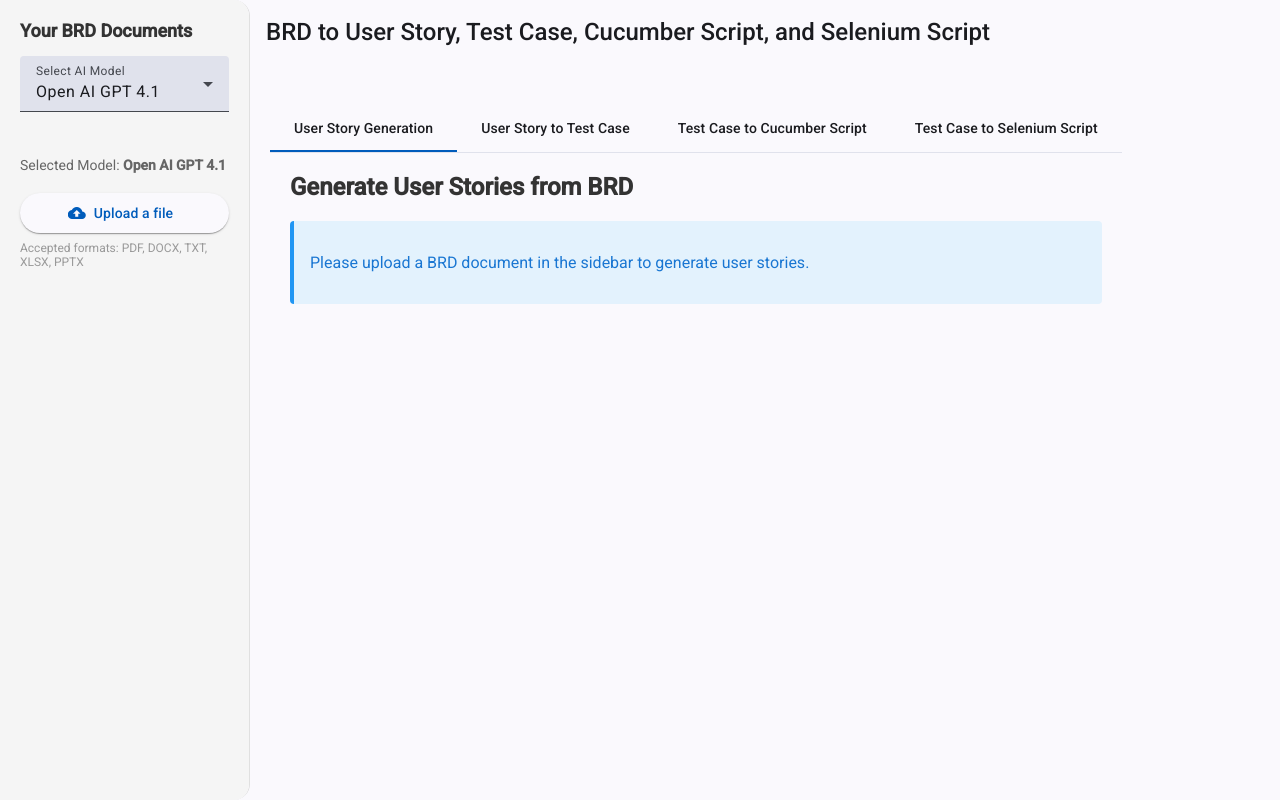
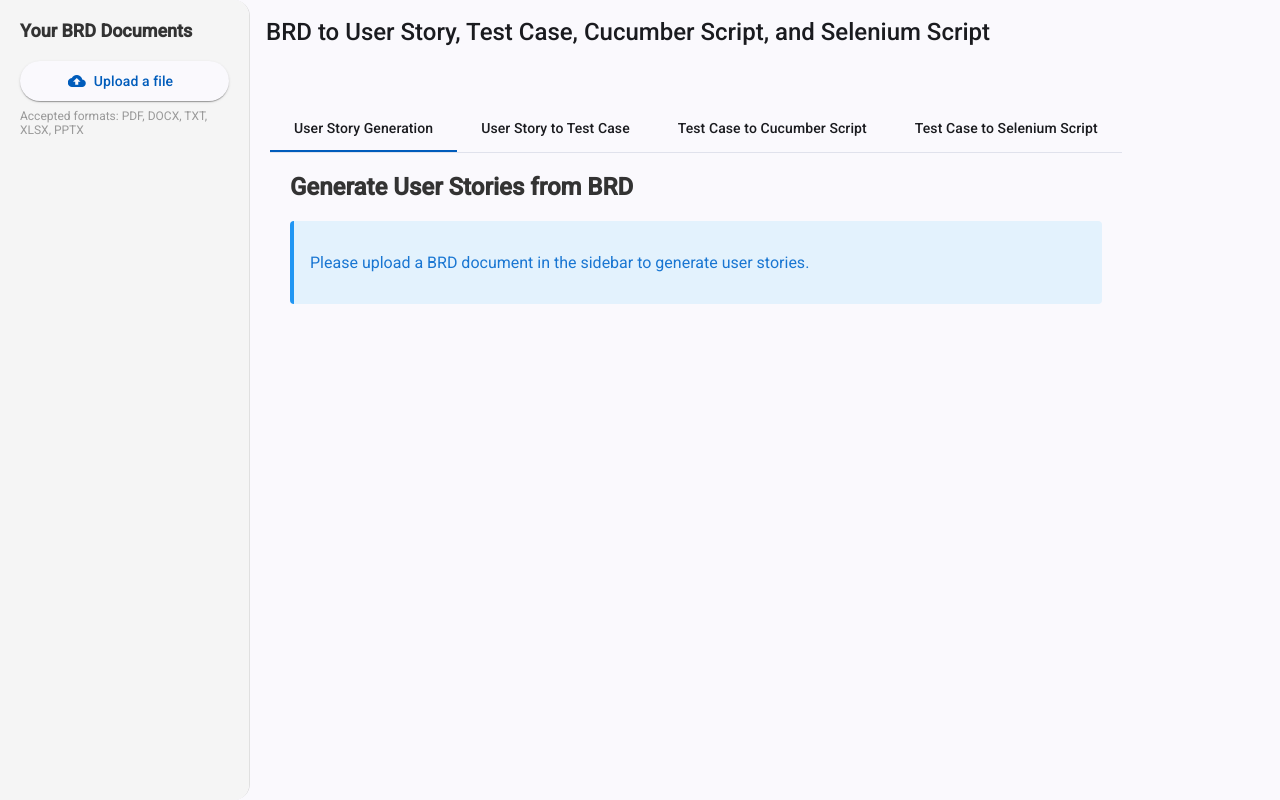
Before and after one commit to lasithadilshan/sdlc-frontend, an Angular app: page / in a window 1280 px wide. Built offline with nearby package versions, Linux system fonts and the light colour scheme.

Commit message:
Remove model selection dropdown: simplify frontend to match Streamlit design

```diff
--- a/src/app/app.component.html
+++ b/src/app/app.component.html
@@ -1,8 +1,8 @@
 <mat-sidenav-container class="container">
   <mat-sidenav #sidenav mode="side" opened class="sidenav">
-    <app-sidebar (modelChanged)="onModelChanged($event)" (fileUploaded)="onFileUploaded($event)"></app-sidebar>
+    <app-sidebar (fileUploaded)="onFileUploaded($event)"></app-sidebar>
   </mat-sidenav>
   <mat-sidenav-content>
-    <app-main-content [selectedModel]="selectedModel" [uploadedDocument]="uploadedDocument"></app-main-content>
+    <app-main-content [uploadedDocument]="uploadedDocument"></app-main-content>
   </mat-sidenav-content>
 </mat-sidenav-container>
--- a/src/app/app.component.ts
+++ b/src/app/app.component.ts
@@ -8,7 +8,6 @@
 export interface UploadedDocument {
   documentId: string;
   filename: string;
-  model: string;
 }
 
 @Component({
@@ -26,14 +25,7 @@
 })
 export class AppComponent {
   title = 'sdlc-frontend';
-  selectedModel: string = 'Open AI GPT 4.1';
   uploadedDocument: UploadedDocument | null = null;
-
-  onModelChanged(model: string): void {
-    this.selectedModel = model;
-    // Clear uploaded document when model changes
-    this.uploadedDocument = null;
-  }
 
   onFileUploaded(document: UploadedDocument): void {
     this.uploadedDocument = document;
--- a/src/app/components/main-content/main-content.component.html
+++ b/src/app/components/main-content/main-content.component.html
@@ -4,15 +4,15 @@
 
 <mat-tab-group class="tabs-container">
   <mat-tab label="User Story Generation">
-    <app-user-story-tab [selectedModel]="selectedModel" [uploadedDocument]="uploadedDocument"></app-user-story-tab>
+    <app-user-story-tab [uploadedDocument]="uploadedDocument"></app-user-story-tab>
   </mat-tab>
   <mat-tab label="User Story to Test Case">
-    <app-test-case-tab [selectedModel]="selectedModel" [uploadedDocument]="uploadedDocument"></app-test-case-tab>
+    <app-test-case-tab [uploadedDocument]="uploadedDocument"></app-test-case-tab>
   </mat-tab>
   <mat-tab label="Test Case to Cucumber Script">
-    <app-cucumber-tab [selectedModel]="selectedModel" [uploadedDocument]="uploadedDocument"></app-cucumber-tab>
+    <app-cucumber-tab [uploadedDocument]="uploadedDocument"></app-cucumber-tab>
   </mat-tab>
   <mat-tab label="Test Case to Selenium Script">
-    <app-selenium-tab [selectedModel]="selectedModel" [uploadedDocument]="uploadedDocument"></app-selenium-tab>
+    <app-selenium-tab [uploadedDocument]="uploadedDocument"></app-selenium-tab>
   </mat-tab>
 </mat-tab-group>
--- a/src/app/components/main-content/main-content.component.ts
+++ b/src/app/components/main-content/main-content.component.ts
@@ -24,6 +24,5 @@
   styleUrl: './main-content.component.css'
 })
 export class MainContentComponent {
-  @Input() selectedModel: string = 'Open AI GPT 4.1';
   @Input() uploadedDocument: UploadedDocument | null = null;
 }
--- a/src/app/components/sidebar/sidebar.component.html
+++ b/src/app/components/sidebar/sidebar.component.html
@@ -1,16 +1,5 @@
 <div class="sidebar-container">
   <h2>Your BRD Documents</h2>
-
-  <mat-form-field appearance="fill" class="full-width">
-    <mat-label>Select AI Model</mat-label>
-    <mat-select [(ngModel)]="selectedModel" (selectionChange)="onModelChange()">
-      <mat-option *ngFor="let model of models" [value]="model">
-        {{ model }}
-      </mat-option>
-    </mat-select>
-  </mat-form-field>
-
-  <p class="model-info">Selected Model: <strong>{{ selectedModel }}</strong></p>
 
   <div class="file-upload">
     <input
--- a/src/app/components/sidebar/sidebar.component.ts
+++ b/src/app/components/sidebar/sidebar.component.ts
@@ -1,12 +1,8 @@
 import { CommonModule } from '@angular/common';
 import { Component, EventEmitter, Output } from '@angular/core';
-import { FormsModule } from '@angular/forms';
 import { MatButtonModule } from '@angular/material/button';
-import { MatFormFieldModule } from '@angular/material/form-field';
 import { MatIconModule } from '@angular/material/icon';
-import { MatListModule } from '@angular/material/list';
 import { MatProgressSpinnerModule } from '@angular/material/progress-spinner';
-import { MatSelectModule } from '@angular/material/select';
 import { UploadedDocument } from '../../app.component';
 import { ApiService } from '../../services/api-service.service';
 
@@ -15,31 +11,20 @@
   standalone: true,
   imports: [
     CommonModule,
-    MatSelectModule,
-    MatFormFieldModule,
     MatButtonModule,
     MatIconModule,
-    MatListModule,
-    MatProgressSpinnerModule,
-    FormsModule
+    MatProgressSpinnerModule
   ],
   templateUrl: './sidebar.component.html',
   styleUrl: './sidebar.component.css'
 })
 export class SidebarComponent {
-  @Output() modelChanged = new EventEmitter<string>();
   @Output() fileUploaded = new EventEmitter<UploadedDocument>();
 
-  selectedModel = 'Open AI GPT 4.1';
-  models = ['Open AI GPT 4.1', 'Google Gemini 2.0 Flash'];
   selectedFile: File | null = null;
   isUploading = false;
 
   constructor(private apiService: ApiService) {}
-
-  onModelChange(): void {
-    this.modelChanged.emit(this.selectedModel);
-  }
 
   onFileSelected(event: Event): void {
     const input = event.target as HTMLInputElement;
--- a/src/app/components/tabs/cucumber-tab/cucumber-tab.component.ts
+++ b/src/app/components/tabs/cucumber-tab/cucumber-tab.component.ts
@@ -25,7 +25,6 @@
   styleUrl: './cucumber-tab.component.css'
 })
 export class CucumberTabComponent {
-  @Input() selectedModel: string = 'Open AI GPT 4.1';
   @Input() uploadedDocument: UploadedDocument | null = null;
 
   testCaseText: string = '';
@@ -46,7 +45,7 @@
     this.qualityAssessment = null;
     this.processingTime = null;
 
-    this.apiService.convertToCucumber(this.uploadedDocument.documentId, this.testCaseText, this.selectedModel).subscribe({
+    this.apiService.convertToCucumber(this.uploadedDocument.documentId, this.testCaseText).subscribe({
       next: (response) => {
         this.cucumberScript = response.cucumber_script;
         this.qualityAssessment = response.quality_assessment;
--- a/src/app/components/tabs/selenium-tab/selenium-tab.component.ts
+++ b/src/app/components/tabs/selenium-tab/selenium-tab.component.ts
@@ -25,7 +25,6 @@
   styleUrl: './selenium-tab.component.css'
 })
 export class SeleniumTabComponent {
-  @Input() selectedModel: string = 'Open AI GPT 4.1';
   @Input() uploadedDocument: UploadedDocument | null = null;
 
   testCaseText: string = '';
@@ -46,7 +45,7 @@
     this.qualityAssessment = null;
     this.processingTime = null;
 
-    this.apiService.convertToSelenium(this.uploadedDocument.documentId, this.testCaseText, this.selectedModel).subscribe({
+    this.apiService.convertToSelenium(this.uploadedDocument.documentId, this.testCaseText).subscribe({
       next: (response) => {
         this.seleniumScript = response.selenium_script;
         this.qualityAssessment = response.quality_assessment;
--- a/src/app/components/tabs/test-case-tab/test-case-tab.component.ts
+++ b/src/app/components/tabs/test-case-tab/test-case-tab.component.ts
@@ -25,7 +25,6 @@
   styleUrl: './test-case-tab.component.css'
 })
 export class TestCaseTabComponent {
-  @Input() selectedModel: string = 'Open AI GPT 4.1';
   @Input() uploadedDocument: UploadedDocument | null = null;
 
   userStoryText: string = '';
@@ -47,7 +46,7 @@
     this.qualityAssessment = null;
     this.processingTime = null;
 
-    this.apiService.convertToTestCases(this.uploadedDocument.documentId, this.userStoryText, this.selectedModel).subscribe({
+    this.apiService.convertToTestCases(this.uploadedDocument.documentId, this.userStoryText).subscribe({
       next: (response) => {
         this.testCases = response.test_cases;
         this.qualityAssessment = response.quality_assessment;
--- a/src/app/components/tabs/user-story-tab/user-story-tab.component.ts
+++ b/src/app/components/tabs/user-story-tab/user-story-tab.component.ts
@@ -19,7 +19,6 @@
   styleUrl: './user-story-tab.component.css'
 })
 export class UserStoryTabComponent {
-  @Input() selectedModel: string = 'Open AI GPT 4.1';
   @Input() uploadedDocument: UploadedDocument | null = null;
 
   isLoading = false;
@@ -40,7 +39,7 @@
     this.qualityAssessment = null;
     this.processingTime = null;
 
-    this.apiService.generateUserStories(this.uploadedDocument.documentId, this.selectedModel).subscribe({
+    this.apiService.generateUserStories(this.uploadedDocument.documentId).subscribe({
       next: (response) => {
         this.userStories = response.user_stories;
         this.qualityAssessment = response.quality_assessment;
```
Also changed, not shown: src/app/services/api-service.service.ts (+8 -11 lines).
